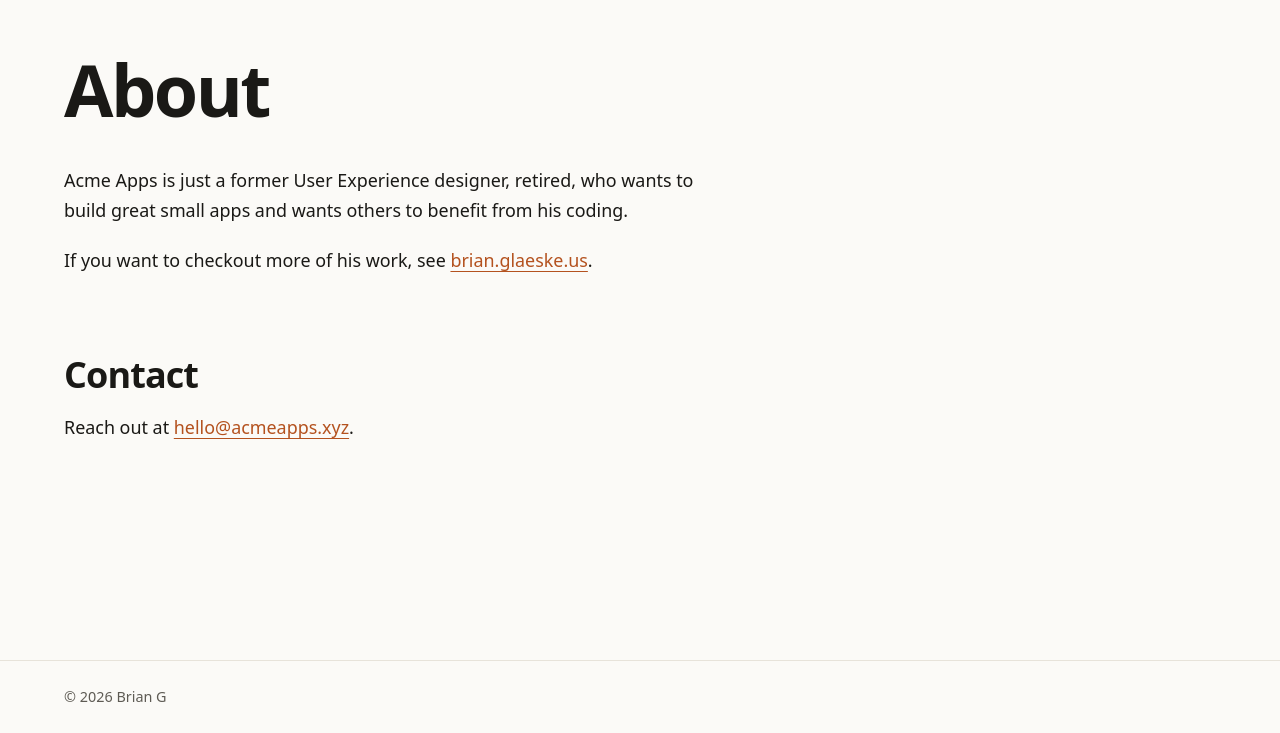
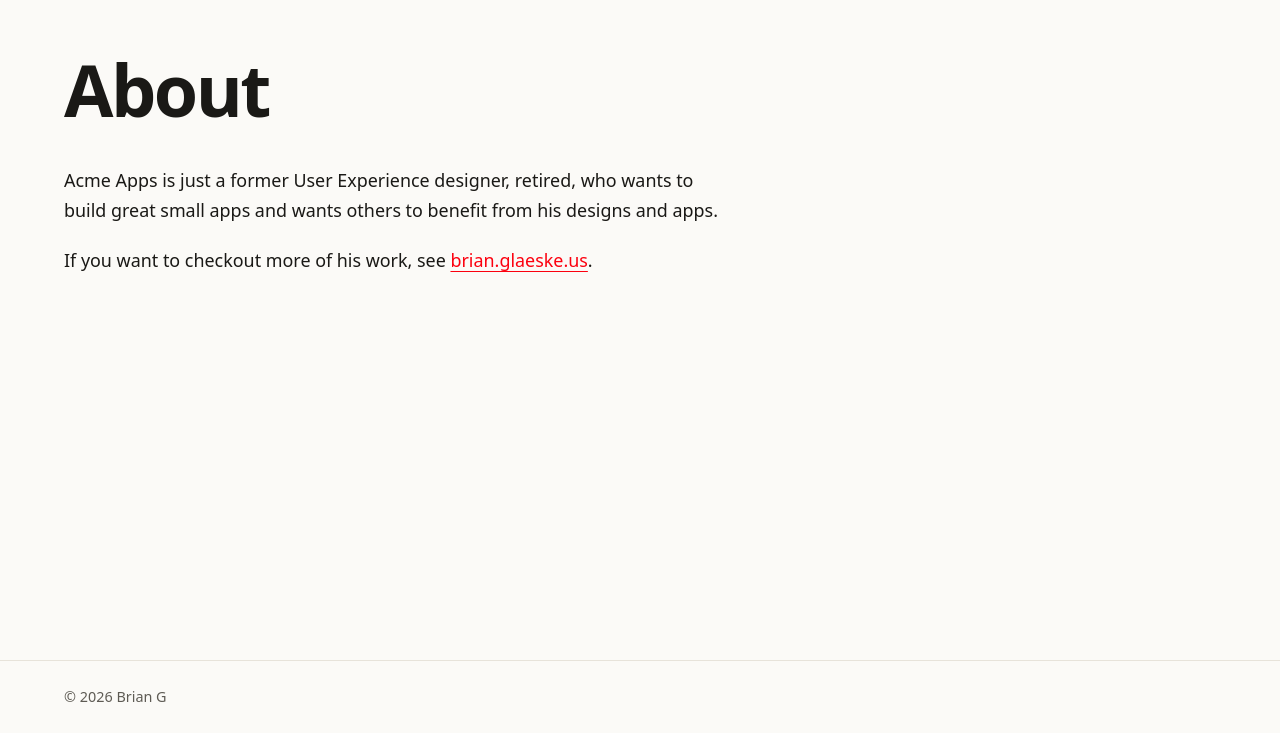
Before and after one commit to brian-g/acmeapps.xyz, an Eleventy site: page src/about.md in a window 1280 px wide. Shown: the part 67-800 px from the top of the page. Built offline with nearby package versions, Linux system fonts and the light colour scheme; Eleventy itself is replaced by a stand-in of ours; files that its build step writes are made by us from their sources.

Commit message:
Removed an additional email that doesn't work, and minor updates to styling.

```diff
--- a/src/about.md
+++ b/src/about.md
@@ -6,10 +6,6 @@ description: What Acme Apps is and who builds it.
 
 # About
 
-Acme Apps is just a former User Experience designer, retired, who wants to build great small apps and wants others to benefit from his coding.
+Acme Apps is just a former User Experience designer, retired, who wants to build great small apps and wants others to benefit from his designs and apps.
 
 If you want to checkout more of his work, see [brian.glaeske.us](https://brian.glaeske.us).
-
-## Contact
-
-Reach out at [{{ site.author.email }}](mailto:{{ site.author.email }}).
--- a/src/assets/css/main.css
+++ b/src/assets/css/main.css
@@ -7,7 +7,7 @@
   --surface: #ffffff;
   --text: #1a1916;
   --muted: #5e5b54;
-  --accent: #b4521f;
+  --accent: rgb(252, 0, 15);
   --accent-contrast: #ffffff;
   --border: #e7e3da;
   --moon: #f2d8a7;
@@ -36,7 +36,7 @@
     --surface: #1b1b1f;
     --text: #ecebe7;
     --muted: #a3a09a;
-    --accent: #f0935c;
+    --accent: rgb(252, 0, 15);
     --accent-contrast: #1a1208;
     --border: #2c2c32;
     --moon: #d8b26a;
@@ -332,6 +332,7 @@ img {
   overflow: hidden;
   color: #fff;
   background: #6f7a80;
+  top: -50px;
 }
 
 .hero picture,
--- a/src/index.njk
+++ b/src/index.njk
@@ -61,7 +61,7 @@ description: "Acme Apps — small, focused apps that do one thing well. Cyclomet
         <p class="app__badge">Coming soon</p>
         <p class="app__desc">
           Read the road behind you. Pair a radar unit and check the speed of
-          traffic like &ldquo;Ponch&rdquo;.
+          traffic like &ldquo;Ponch&rdquo;. Free utility for everyone.
         </p>
       </div>
     </li>
```
